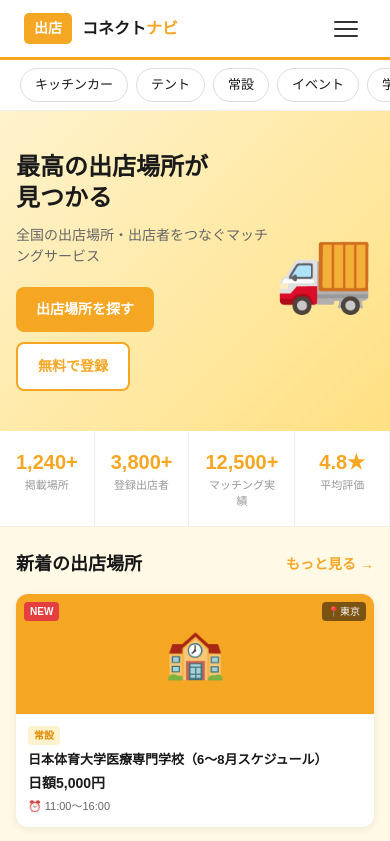
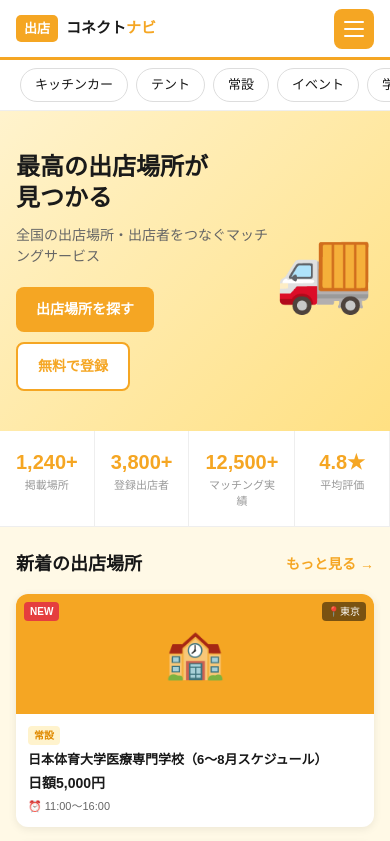
Before and after one commit to rinfuku0917/shutten-connect-navi, a Next.js app: page / in a window 390 px wide. Shown: the top 841 px of the page. Built offline with nearby package versions, Linux system fonts and the light colour scheme.

Commit message:
fix Nav mobile layout and add blog menu

```diff
--- a/app/components/Nav.tsx
+++ b/app/components/Nav.tsx
@@ -24,28 +24,28 @@ export default function Nav() {
 
   return (
     <>
-      <nav style={{background:'#fff',borderBottom:'3px solid #F5A623',padding:'0 24px',height:'60px',display:'flex',alignItems:'center',justifyContent:'space-between',position:'sticky',top:0,zIndex:100}}>
-        <Link href='/' style={{display:'flex',alignItems:'center',gap:'10px',textDecoration:'none'}}>
-          <span style={{background:'#F5A623',color:'#fff',fontWeight:'900',fontSize:'14px',padding:'5px 10px',borderRadius:'5px'}}>出店</span>
-          <span style={{fontWeight:'900',fontSize:'16px',color:'#1a1a1a'}}>コネクト<span style={{color:'#F5A623'}}>ナビ</span></span>
+      <nav style={{background:'#fff',borderBottom:'3px solid #F5A623',padding:'0 16px',height:'60px',display:'flex',alignItems:'center',justifyContent:'space-between',position:'sticky',top:0,zIndex:100,boxSizing:'border-box',width:'100%'}}>
+        <Link href='/' style={{display:'flex',alignItems:'center',gap:'8px',textDecoration:'none',flexShrink:0}}>
+          <span style={{background:'#F5A623',color:'#fff',fontWeight:'900',fontSize:'13px',padding:'4px 8px',borderRadius:'5px'}}>出店</span>
+          <span style={{fontWeight:'900',fontSize:'15px',color:'#1a1a1a'}}>コネクト<span style={{color:'#F5A623'}}>ナビ</span></span>
         </Link>
-        <div style={{display:'flex',gap:'16px',alignItems:'center'}} className="pc-nav">
+        <div style={{display:'flex',gap:'12px',alignItems:'center',flexWrap:'nowrap'}} className="pc-nav">
           {navItems.slice(1).map(item => (
-            <Link key={item.href} href={item.href} style={{textDecoration:'none',fontSize:'13px',fontWeight:'700',color: pathname===item.href ? '#F5A623' : '#333'}}>{item.label}</Link>
+            <Link key={item.href} href={item.href} style={{textDecoration:'none',fontSize:'12px',fontWeight:'700',color:pathname===item.href?'#F5A623':'#333',whiteSpace:'nowrap'}}>{item.label}</Link>
           ))}
-          <Link href='/login' style={{textDecoration:'none',fontSize:'13px',fontWeight:'700',color:'#333',border:'1px solid #ddd',padding:'6px 12px',borderRadius:'6px'}}>ログイン</Link>
-          <Link href='/register' style={{textDecoration:'none',fontSize:'13px',fontWeight:'700',color:'#fff',background:'#F5A623',padding:'6px 12px',borderRadius:'6px'}}>会員登録(無料)</Link>
+          <Link href='/login' style={{textDecoration:'none',fontSize:'12px',fontWeight:'700',color:'#333',border:'1px solid #ddd',padding:'5px 10px',borderRadius:'6px',whiteSpace:'nowrap'}}>ログイン</Link>
+          <Link href='/register' style={{textDecoration:'none',fontSize:'12px',fontWeight:'700',color:'#fff',background:'#F5A623',padding:'5px 10px',borderRadius:'6px',whiteSpace:'nowrap'}}>会員登録(無料)</Link>
         </div>
-        <button onClick={() => setOpen(v => !v)} style={{display:'none',flexDirection:'column',justifyContent:'center',alignItems:'center',gap:'5px',width:'40px',height:'40px',background:'none',border:'none',cursor:'pointer'}} className="ham-btn" aria-label="メニュー">
-          <span style={{display:'block',width:'24px',height:'2px',background:'#333',borderRadius:'2px',transition:'all .3s',transform: open ? 'rotate(45deg) translate(5px,5px)' : 'none'}}/>
-          <span style={{display:'block',width:'24px',height:'2px',background:'#333',borderRadius:'2px',transition:'all .3s',opacity: open ? 0 : 1}}/>
-          <span style={{display:'block',width:'24px',height:'2px',background:'#333',borderRadius:'2px',transition:'all .3s',transform: open ? 'rotate(-45deg) translate(5px,-5px)' : 'none'}}/>
+        <button onClick={() => setOpen(v => !v)} style={{display:'none',flexDirection:'column',justifyContent:'center',alignItems:'center',gap:'5px',width:'40px',height:'40px',background:'#F5A623',border:'none',cursor:'pointer',borderRadius:'8px',flexShrink:0}} className="ham-btn" aria-label="メニュー">
+          <span style={{display:'block',width:'20px',height:'2px',background:'#fff',borderRadius:'2px',transition:'all .3s',transform:open?'rotate(45deg) translate(5px,5px)':'none'}}/>
+          <span style={{display:'block',width:'20px',height:'2px',background:'#fff',borderRadius:'2px',transition:'all .3s',opacity:open?0:1}}/>
+          <span style={{display:'block',width:'20px',height:'2px',background:'#fff',borderRadius:'2px',transition:'all .3s',transform:open?'rotate(-45deg) translate(5px,-5px)':'none'}}/>
         </button>
       </nav>
       {open && (
-        <div style={{position:'fixed',top:'63px',left:0,right:0,bottom:0,background:'#fff',zIndex:99,overflowY:'auto',padding:'16px'}}>
+        <div style={{position:'fixed',top:'63px',left:0,right:0,bottom:0,background:'#fff',zIndex:99,overflowY:'auto',padding:'16px',boxSizing:'border-box'}}>
           {navItems.map(item => (
-            <Link key={item.href} href={item.href} style={{display:'block',padding:'16px',fontSize:'16px',fontWeight:'700',color: pathname===item.href ? '#F5A623' : '#1a1a1a',textDecoration:'none',borderBottom:'1px solid #f0f0f0'}}>
+            <Link key={item.href} href={item.href} style={{display:'block',padding:'16px',fontSize:'16px',fontWeight:'700',color:pathname===item.href?'#F5A623':'#1a1a1a',textDecoration:'none',borderBottom:'1px solid #f0f0f0'}}>
               {item.label}
             </Link>
           ))}
@@ -60,6 +60,8 @@ export default function Nav() {
           .pc-nav { display: none !important; }
           .ham-btn { display: flex !important; }
         }
+        * { box-sizing: border-box; }
+        body { max-width: 100vw; overflow-x: hidden; }
       `}</style>
     </>
   )
```
